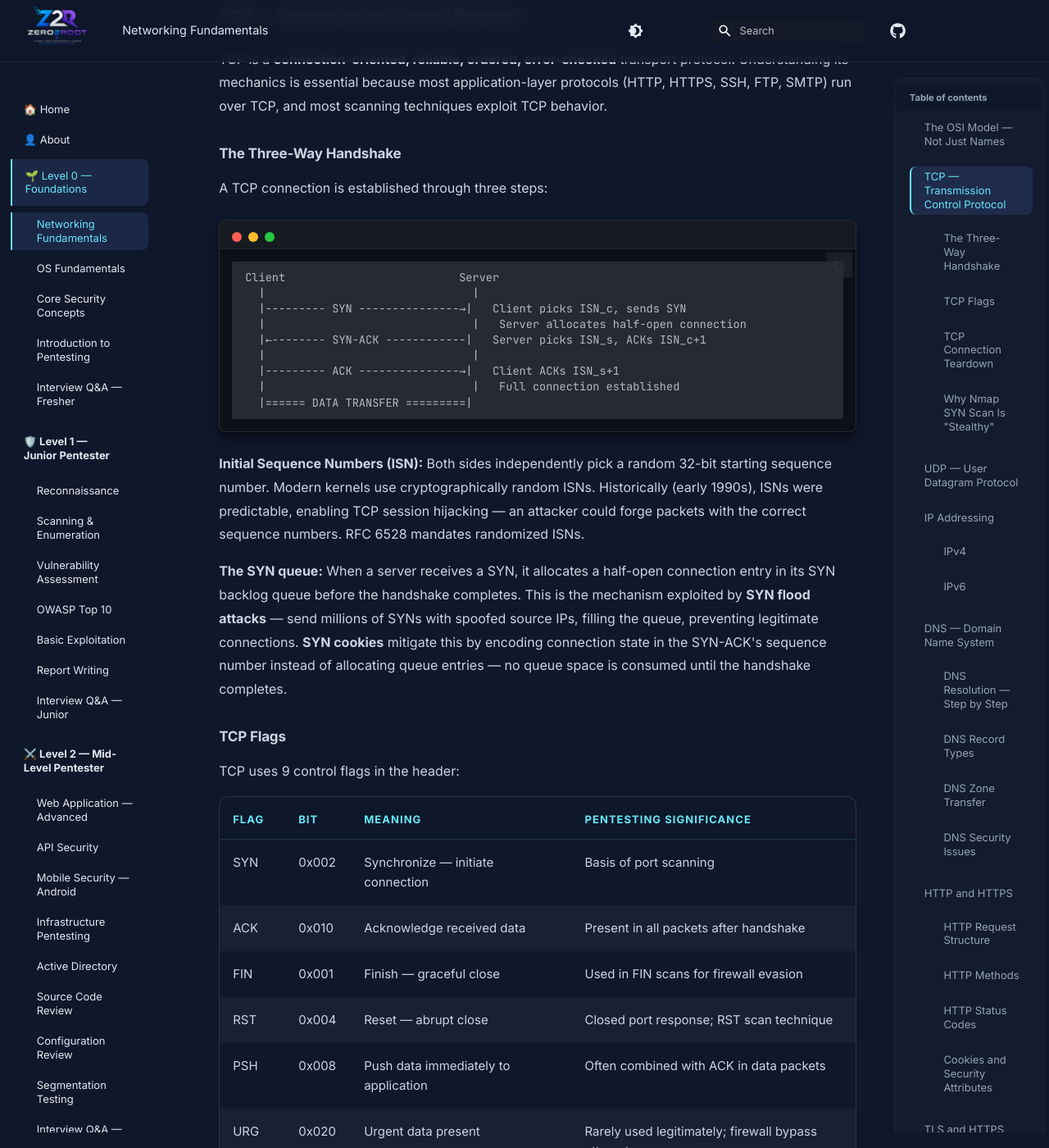
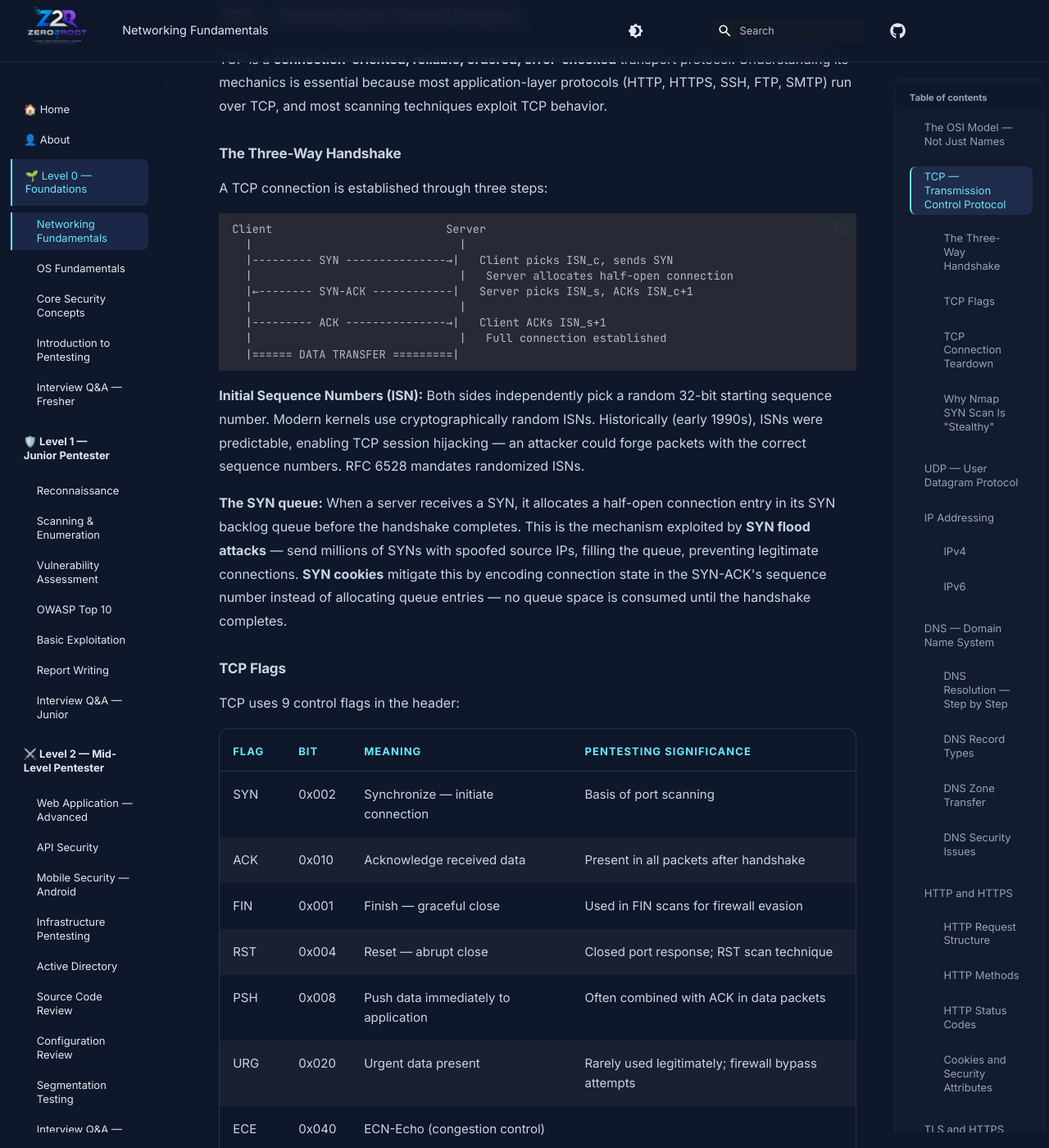
Before and after one commit to Cybertechhacks/Zero2Root, an MkDocs documentation site: the page built from docs/level-0/01-networking.md, in a window 1280 px wide and 1400 px high, scrolled down 1719 px. Shown: the whole window at 82% size. Built offline with MkDocs 1.6.1 and Material for MkDocs 9.7.7, drawn with Linux system fonts in a browser that asks for light colours; comment, search, counter and statistics services are not loaded.

Commit message:
Revert Terminal CSS aesthetic for code blocks

```diff
--- a/docs/assets/stylesheets/extra.css
+++ b/docs/assets/stylesheets/extra.css
@@ -1031,67 +1031,3 @@ html {
 .md-copyright__highlight {
   font-size: 0.65rem !important;
 }
-
-/* ── Authentic Terminal Window Effect for Code Blocks ────────── */
-.md-typeset .highlight {
-    background: #0d1117 !important; /* Authentic dark terminal background */
-    border-radius: 8px !important;
-    border: 1px solid rgba(255,255,255,0.1) !important;
-    box-shadow: 0 10px 15px -3px rgba(0,0,0,0.5), 0 4px 6px -2px rgba(0,0,0,0.3) !important;
-    position: relative;
-    padding-top: 35px !important; /* Space for the title bar */
-    margin-top: 1.5em;
-    margin-bottom: 1.5em;
-    overflow: hidden;
-}
-
-/* MacOS-style buttons (Red, Yellow, Green) */
-.md-typeset .highlight::before {
-    content: "";
-    position: absolute;
-    top: 14px;
-    left: 15px;
-    width: 12px;
-    height: 12px;
-    border-radius: 50%;
-    background: #ff5f56;
-    box-shadow: 20px 0 0 #ffbd2e, 40px 0 0 #27c93f;
-    z-index: 10;
-}
-
-/* Simulated terminal top bar background */
-.md-typeset .highlight::after {
-    content: "";
-    position: absolute;
-    top: 0;
-    left: 0;
-    right: 0;
-    height: 35px;
-    background: #161b22; /* Slightly lighter than the code background */
-    border-bottom: 1px solid rgba(255,255,255,0.05);
-    z-index: 1;
-}
-
-/* Ensure code text sits properly and stays green for that hacker feel */
-.md-typeset pre {
-    background: transparent !important;
-    margin: 0 !important;
-    padding: 15px !important;
-    position: relative;
-    z-index: 5;
-}
-
-/* Add a slight neon glow to the standard shell/bash commands */
-.md-typeset code.language-bash,
-.md-typeset code.language-shell,
-.md-typeset code.language-sh {
-    color: #00ff00 !important;
-    text-shadow: 0 0 5px rgba(0, 255, 0, 0.3);
-}
-
-/* Force copy button to sit inside the terminal window */
-.md-typeset .md-clipboard {
-    z-index: 20;
-    top: 8px !important;
-    color: rgba(255,255,255,0.5) !important;
-}
```
